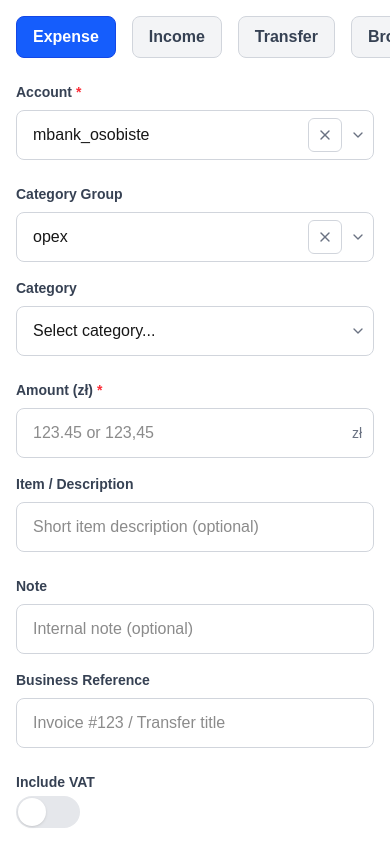
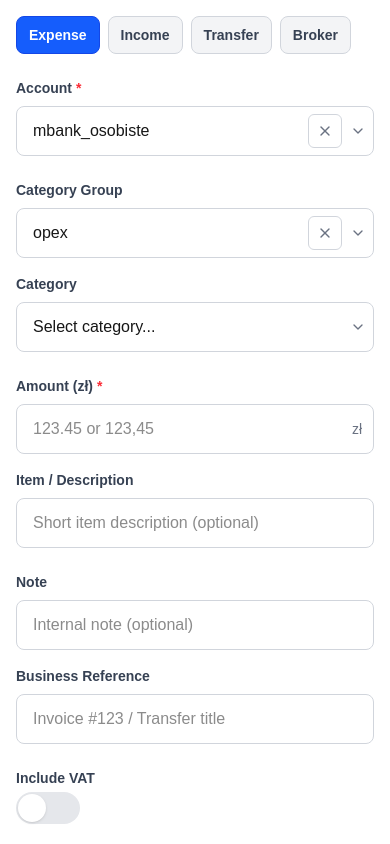
Before and after one commit to PawelJaronski/erp-front, a Next.js app: page / in a window 390 px wide. Built offline with nearby package versions, Linux system fonts and the light colour scheme.

Commit message:
minor layout fix

```diff
--- a/src/app/page.tsx
+++ b/src/app/page.tsx
@@ -32,11 +32,11 @@ export default function Home() {
   return (
     <main className="h-screen overflow-y-auto p-4">
       <div className="max-w-2xl mx-auto space-y-6">
-        <div className="flex gap-4">
+        <div className="flex flex-wrap gap-2 sm:gap-4">
           <button
             type="button"
             onClick={() => setActiveForm("simple_expense")}
-            className={`px-4 py-2 rounded-lg font-semibold border transition-colors duration-150 ${
+            className={`px-3 py-2 sm:px-4 rounded-lg font-semibold border transition-colors duration-150 text-sm sm:text-base ${
               activeForm === "simple_expense"
                 ? "bg-blue-600 text-white border-blue-700"
                 : "bg-gray-100 text-gray-700 border-gray-300 hover:bg-blue-100"
@@ -47,7 +47,7 @@ export default function Home() {
           <button
             type="button"
             onClick={() => setActiveForm("simple_income")}
-            className={`px-4 py-2 rounded-lg font-semibold border transition-colors duration-150 ${
+            className={`px-3 py-2 sm:px-4 rounded-lg font-semibold border transition-colors duration-150 text-sm sm:text-base ${
               activeForm === "simple_income"
                 ? "bg-blue-600 text-white border-blue-700"
                 : "bg-gray-100 text-gray-700 border-gray-300 hover:bg-blue-100"
@@ -58,7 +58,7 @@ export default function Home() {
           <button
             type="button"
             onClick={() => setActiveForm("simple_transfer")}
-            className={`px-4 py-2 rounded-lg font-semibold border transition-colors duration-150 ${
+            className={`px-3 py-2 sm:px-4 rounded-lg font-semibold border transition-colors duration-150 text-sm sm:text-base ${
               activeForm === "simple_transfer"
                 ? "bg-blue-600 text-white border-blue-700"
                 : "bg-gray-100 text-gray-700 border-gray-300 hover:bg-blue-100"
@@ -69,7 +69,7 @@ export default function Home() {
           <button
             type="button"
             onClick={() => setActiveForm("payment_broker_transfer")}
-            className={`px-4 py-2 rounded-lg font-semibold border transition-colors duration-150 ${
+            className={`px-3 py-2 sm:px-4 rounded-lg font-semibold border transition-colors duration-150 text-sm sm:text-base ${
               activeForm === "payment_broker_transfer"
                 ? "bg-blue-600 text-white border-blue-700"
                 : "bg-gray-100 text-gray-700 border-gray-300 hover:bg-blue-100"
```
